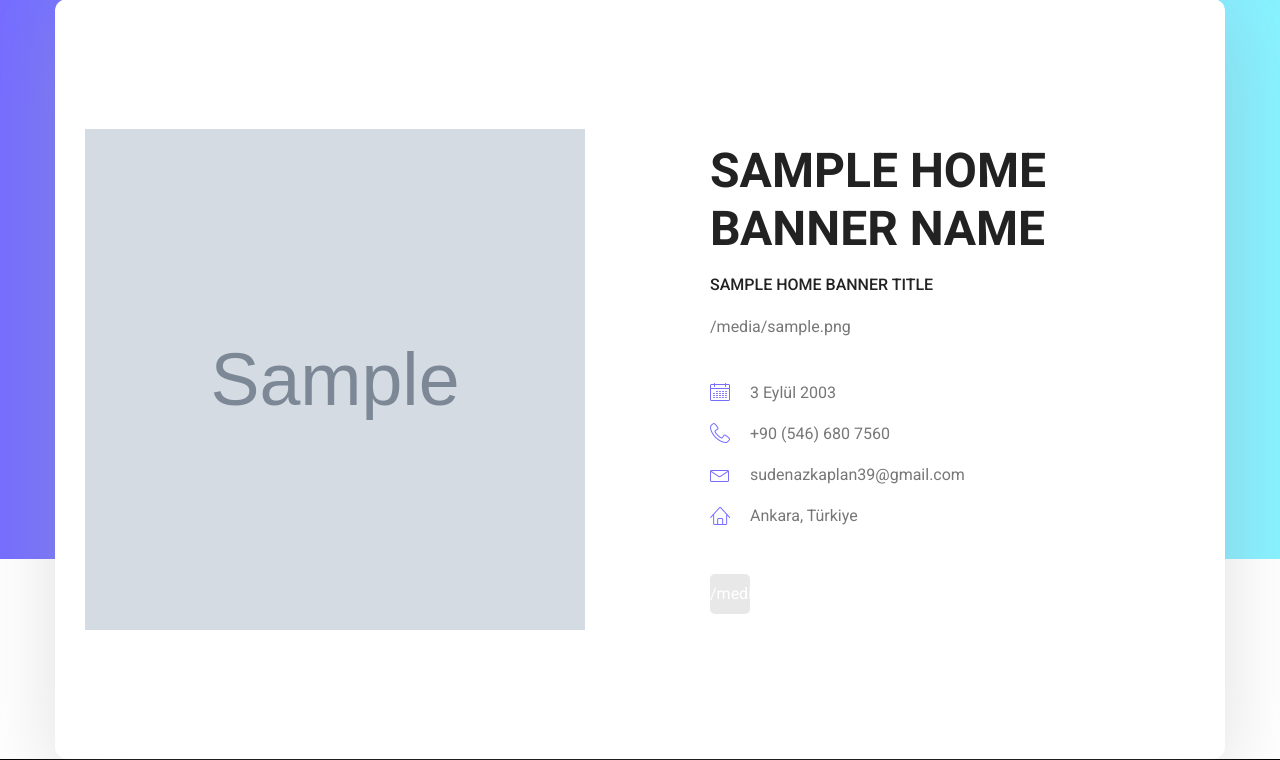
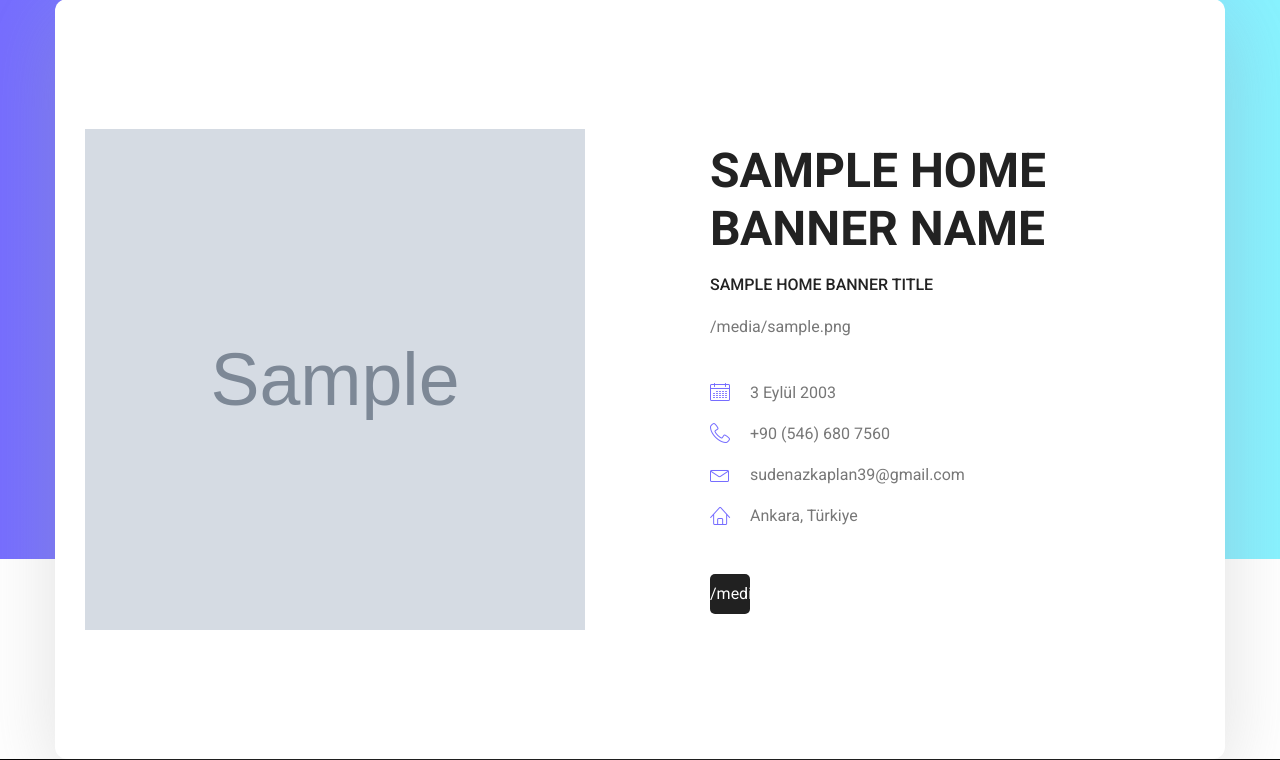
Before and after one commit to sudenazkaplan/DjangoCourse, a Django app: template templates/index.html in a window 1280 px wide. Shown: the part 201-961 px from the top of the page. Run offline with Django 5.2, Linux system fonts and the light colour scheme; the template is opened without the code that fills it: most values are stand-ins (such as "Sample title", 1, 10 or a date in 2020); grey boxes marked "Sample" are stand-in pictures; some libraries are stand-ins or nearby versions.

Commit message:
feat: change the icon's background colors

```diff
--- a/static/css/style.css
+++ b/static/css/style.css
@@ -3621,7 +3621,7 @@ h6 {
 .personal_text .personal_social li a {
     line-height: 40px;
     width: 40px;
-    background: #e8e8e8;
+    background: #212121;
     border-radius: 5px;
     display: inline-block;
     text-align: center;
```
